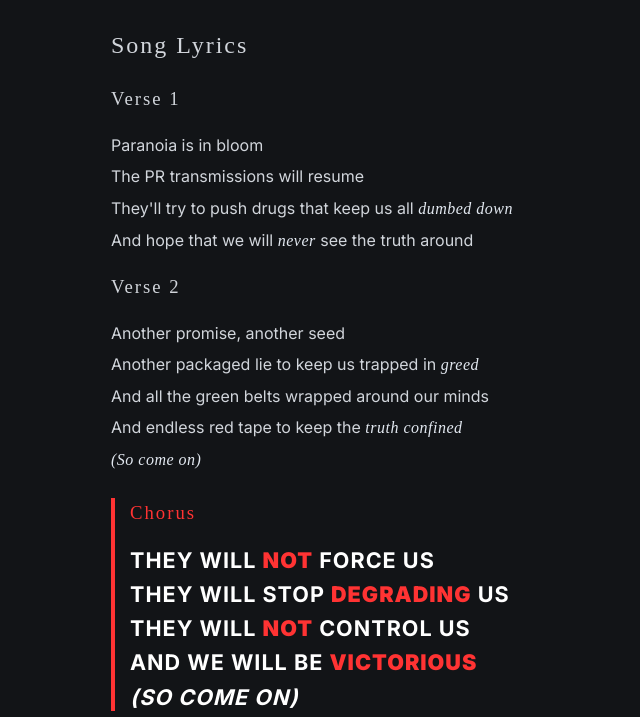
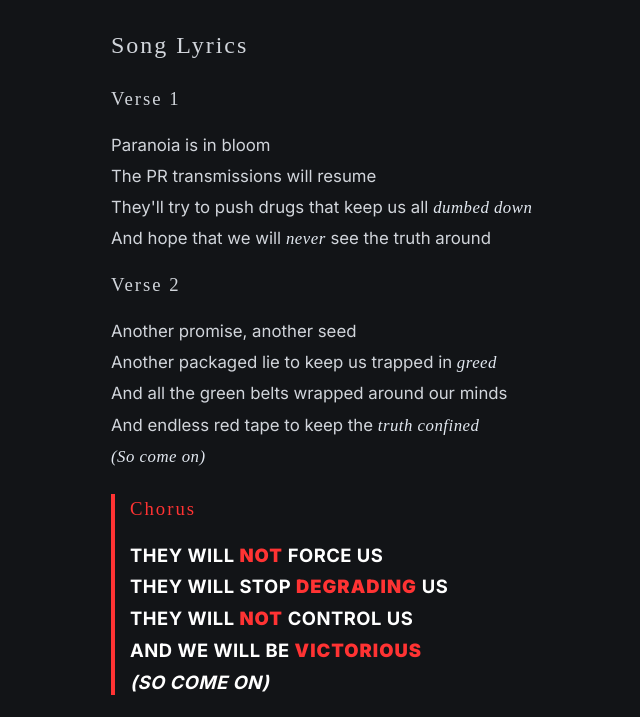
Before and after one commit to dragonxeno195/htmlfall2026class, a plain HTML site: page Assignments/Assignment 2/index.html in a window 1280 px wide. Shown: the part 400-1117 px from the top of the page, without its empty margins (204-844 px from the left). Drawn offline with Linux system fonts and the light colour scheme; a web font is replaced by a local one.

Commit message:
Equalized Chorus and Verse font sizes <p>

```diff
--- a/Assignments/Assignment 2/css/Style.css
+++ b/Assignments/Assignment 2/css/Style.css
@@ -63,7 +63,8 @@
 
 /* Verses: standard line spacing and calm reading */
 .verse p {
-  font-size: 1rem;
+  font-size: 1.05rem; /* Up from 1rem */
+  line-height: 1.5;
   margin: 6px 0;
 }
 
@@ -80,11 +81,11 @@
 
 .chorus p {
   font-family: 'Inter', sans-serif;
-  font-size: 1.35rem;
+  font-size: 1.15rem; /* Down from 1.35rem */
   font-weight: 700;
   text-transform: uppercase;
-  letter-spacing: 1px;
-  line-height: 1.3;
+  letter-spacing: 0.5px; /* Down from 1px */
+  line-height: 1.4;
   color: #ffffff;
   margin: 6px 0;
 }
```
Also changed, not shown: Labs/Lab 3/index.html (added, +1 -0 lines).
